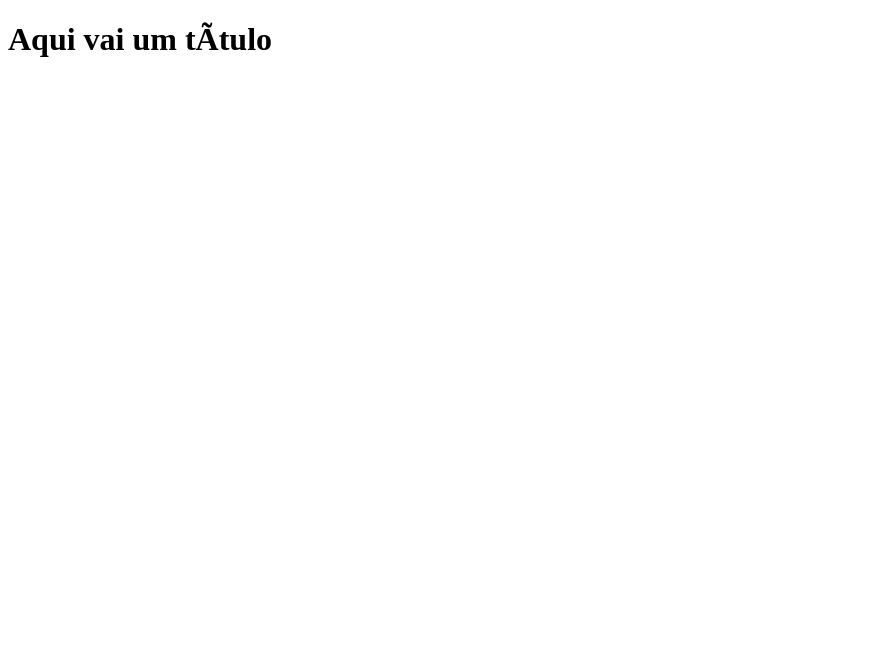
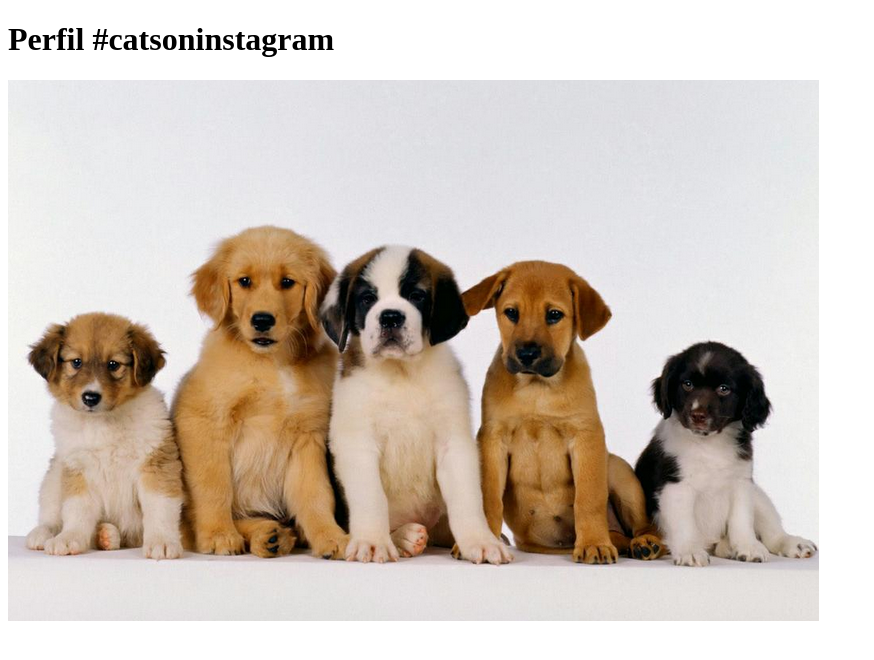
Before and after one commit to everaldomonteiro/atividade-pratica-10, a plain HTML site: page index.html in a window 1280 px wide. Shown: the whole page, without its empty margins (0-874 px from the left). Drawn offline with Linux system fonts and the light colour scheme.

Commit message:
adicionado imgaem de cachorro

```diff
--- a/index.html
+++ b/index.html
@@ -4,15 +4,17 @@
 
 <head>
 
-    <title>Título da página</title>
+<title>Fanpage de Gatinhos</title>
 
-    <meta charset=“utf-8”>
+<meta charset=“utf-8”>
 
 </head>
 
 <body>
 
-    <h1>Aqui vai um título</h1>
+<h1>Perfil #catsoninstagram</h1>
+
+<img src="images/cachorro.png" />
 
 </body>
 
```
Also changed, not shown: images/cachorro.png (added).
